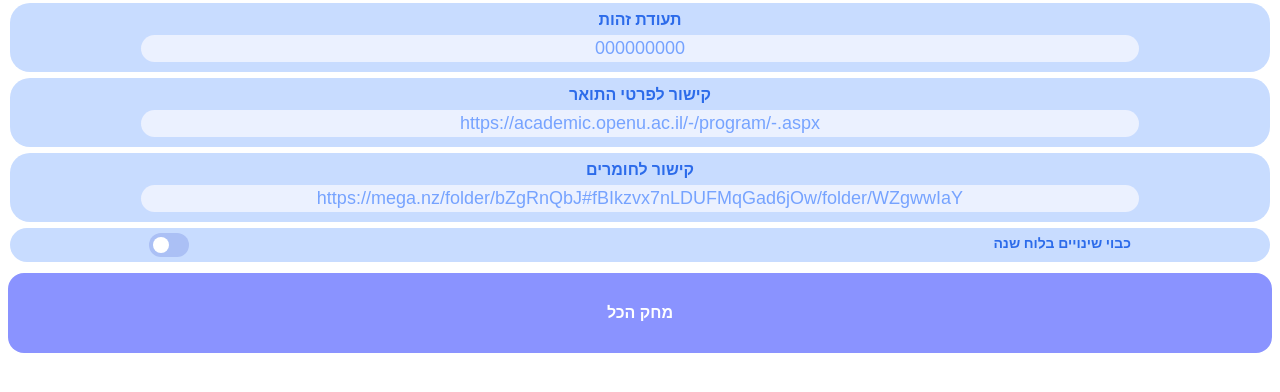
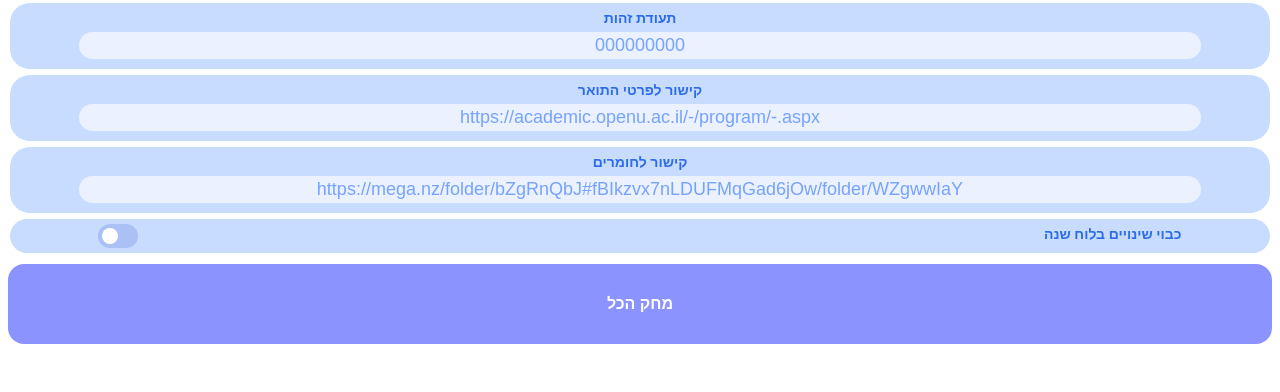
Before and after one commit to CaptainRedTorch/Easy_OpenU, a browser extension: page html/settings.html in a window 1280 px wide. Shown: the part 40-432 px from the top of the page. Drawn offline with Linux system fonts and the light colour scheme.

Commit message:
Update to settings style in style.css
font size in input for settings page text.
and slight width adjustements

```diff
--- a/css/styles.css
+++ b/css/styles.css
@@ -51,19 +51,20 @@ body {
     align-items: center;
     direction: rtl;
     padding: 5px 10px 10px 10px;
-    font-size: 16px;
+    font-size: 14px;
+    font-weight: bold;
     display: flex;
     flex-direction: column;
     border-radius: 2.5vh;
     background-color: var(--button-background);
     color: var(--text-color);
-    font-weight: bold;
+
 }
 
 .input-box {
     text-align: center;
     border: none;
-    width: 80%;
+    width: 90%;
     background-color: #ebf1ff;
     margin: 5px 0 0 0;
     padding: 3px;
@@ -239,7 +240,7 @@ body {
     }
 }
 
-.checkbox input{
+.checkbox input {
     outline: #0e4fcb;
 }
 
@@ -313,6 +314,6 @@ input:checked + .slider:before {
     margin: 3px 2px 3px 2px;
     background-color: var(--button-background);
     border-radius: 2.5vh;
-    padding: 5px 11% 5px 11%;
+    padding: 5px 7% 5px 7%;
     color: var(--text-color);
 }
```
